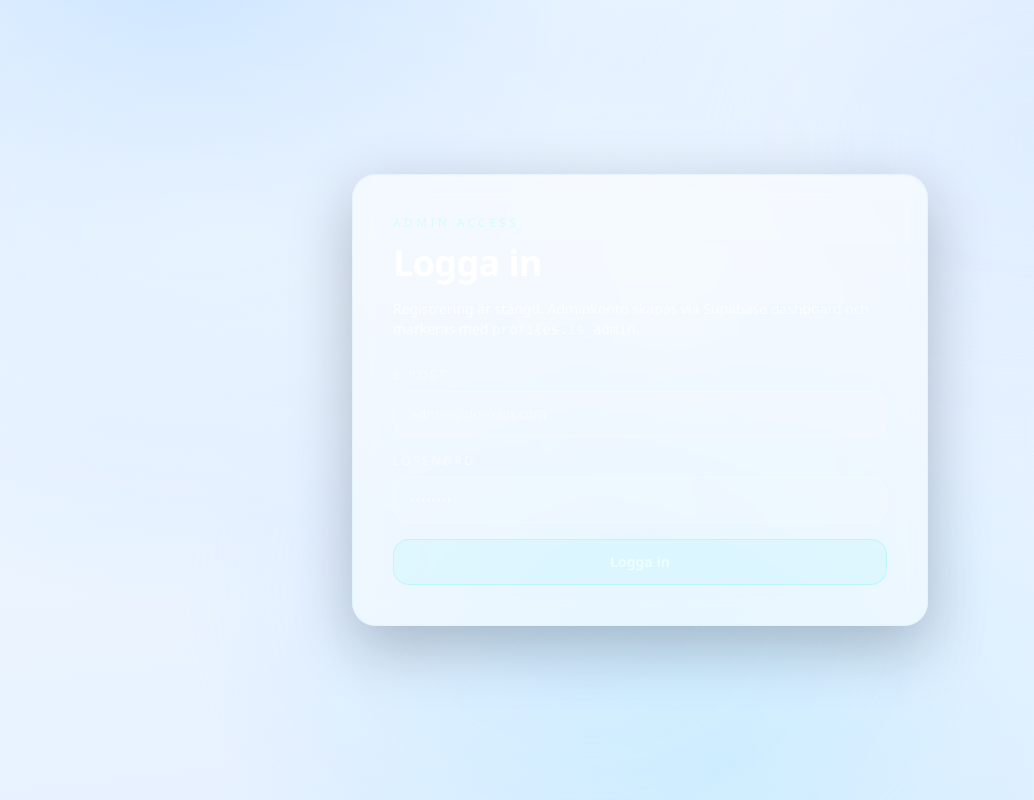
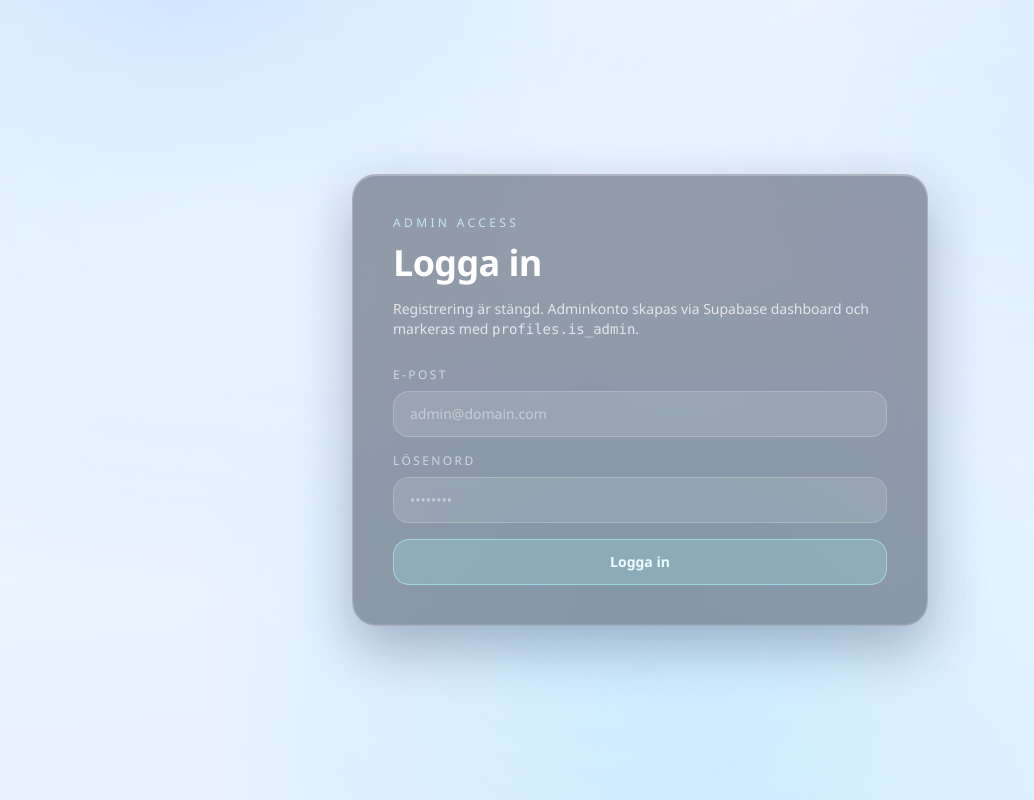
Before and after one commit to MrEspaano/MrEspaanoWeb, a Next.js app: page /admin in a window 1280 px wide. Shown: the whole page, without its empty margins (0-1034 px from the left). Built offline with nearby package versions, Linux system fonts and the light colour scheme; no server answers.

Commit message:
fix: tone down admin brightness with dedicated dark surfaces

```diff
--- a/app/globals.css
+++ b/app/globals.css
@@ -134,6 +134,18 @@ h6 {
       0 8px 18px rgba(64, 112, 171, 0.08);
   }
 
+  .admin-surface {
+    @apply relative overflow-hidden border border-white/25 bg-slate-900/40 backdrop-blur-[18px];
+    box-shadow:
+      inset 0 1px 0 rgba(255, 255, 255, 0.28),
+      inset 0 -1px 0 rgba(255, 255, 255, 0.08),
+      0 22px 54px rgba(16, 32, 64, 0.3);
+  }
+
+  .admin-subsurface {
+    @apply rounded-2xl border border-white/16 bg-white/6;
+  }
+
   .section-shell {
     @apply mx-auto w-full px-4 sm:px-6 lg:px-10;
     max-width: var(--hub-max-width, 1280px);
--- a/components/admin/admin-login-form.tsx
+++ b/components/admin/admin-login-form.tsx
@@ -59,7 +59,7 @@ export function AdminLoginForm({ error }: AdminLoginFormProps) {
 
   return (
     <main className="flex min-h-screen items-center justify-center px-6 py-10">
-      <div className="glass-panel w-full max-w-xl rounded-3xl p-8 shadow-glass sm:p-10">
+      <div className="admin-surface w-full max-w-xl rounded-3xl p-8 sm:p-10">
         <p className="text-xs uppercase tracking-[0.28em] text-cyan-100/80">Admin access</p>
         <h1 className="mt-3 text-3xl font-bold text-white sm:text-4xl">Logga in</h1>
         <p className="mt-4 text-sm text-white/75">
--- a/components/admin/admin-projects-client.tsx
+++ b/components/admin/admin-projects-client.tsx
@@ -200,7 +200,7 @@ export function AdminProjectsClient({ projects }: AdminProjectsClientProps) {
   return (
     <section className="section-shell">
       <div className="grid gap-6 lg:grid-cols-[320px_1fr]">
-        <aside className="glass-panel rounded-3xl p-4 sm:p-5">
+        <aside className="admin-surface rounded-3xl p-4 sm:p-5">
           <div className="mb-4 flex items-center justify-between">
             <h1 className="text-xl font-bold text-white">Projekt</h1>
             <button
@@ -243,7 +243,7 @@ export function AdminProjectsClient({ projects }: AdminProjectsClientProps) {
           </div>
         </aside>
 
-        <div className="glass-panel rounded-3xl p-5 sm:p-7">
+        <div className="admin-surface rounded-3xl p-5 sm:p-7">
           <h2 className="text-2xl font-bold text-white">{isEditMode ? "Redigera projekt" : "Skapa projekt"}</h2>
           <p className="mt-2 text-sm text-white/70">
             Media laddas till <code>project-media</code>-bucketen. Tags och tech stack skrivs kommaseparerat.
--- a/components/admin/admin-shell.tsx
+++ b/components/admin/admin-shell.tsx
@@ -10,7 +10,7 @@ export function AdminShell({ email, children }: AdminShellProps) {
   return (
     <main className="min-h-screen pb-14 pt-6">
       <header className="section-shell mb-7">
-        <div className="glass-panel flex flex-wrap items-center justify-between gap-4 rounded-2xl px-4 py-3 sm:px-6">
+        <div className="admin-surface flex flex-wrap items-center justify-between gap-4 rounded-2xl px-4 py-3 sm:px-6">
           <div>
             <p className="text-xs uppercase tracking-[0.25em] text-cyan-100/80">Admin</p>
             <p className="text-sm text-white/75">{email}</p>
```
